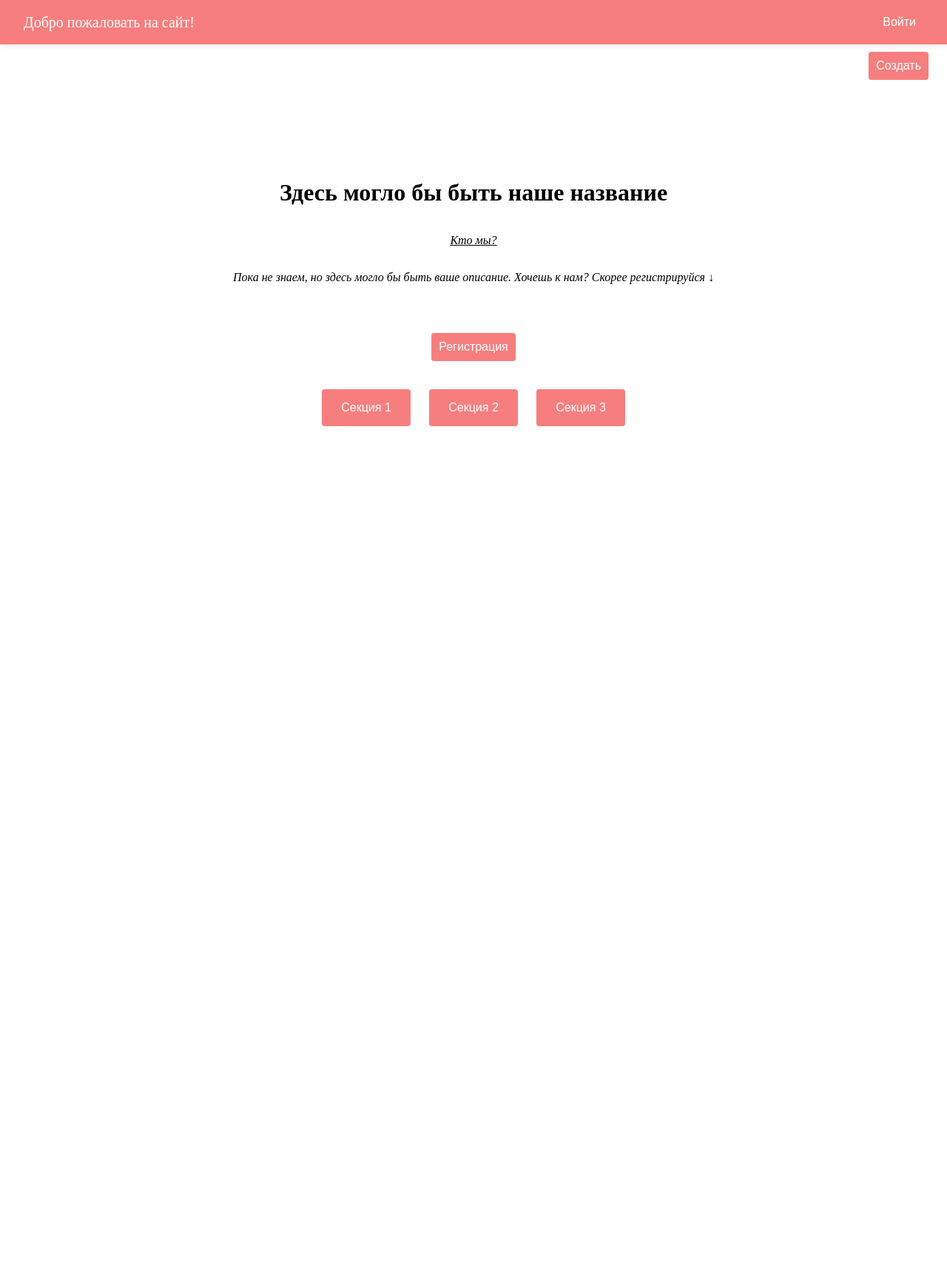
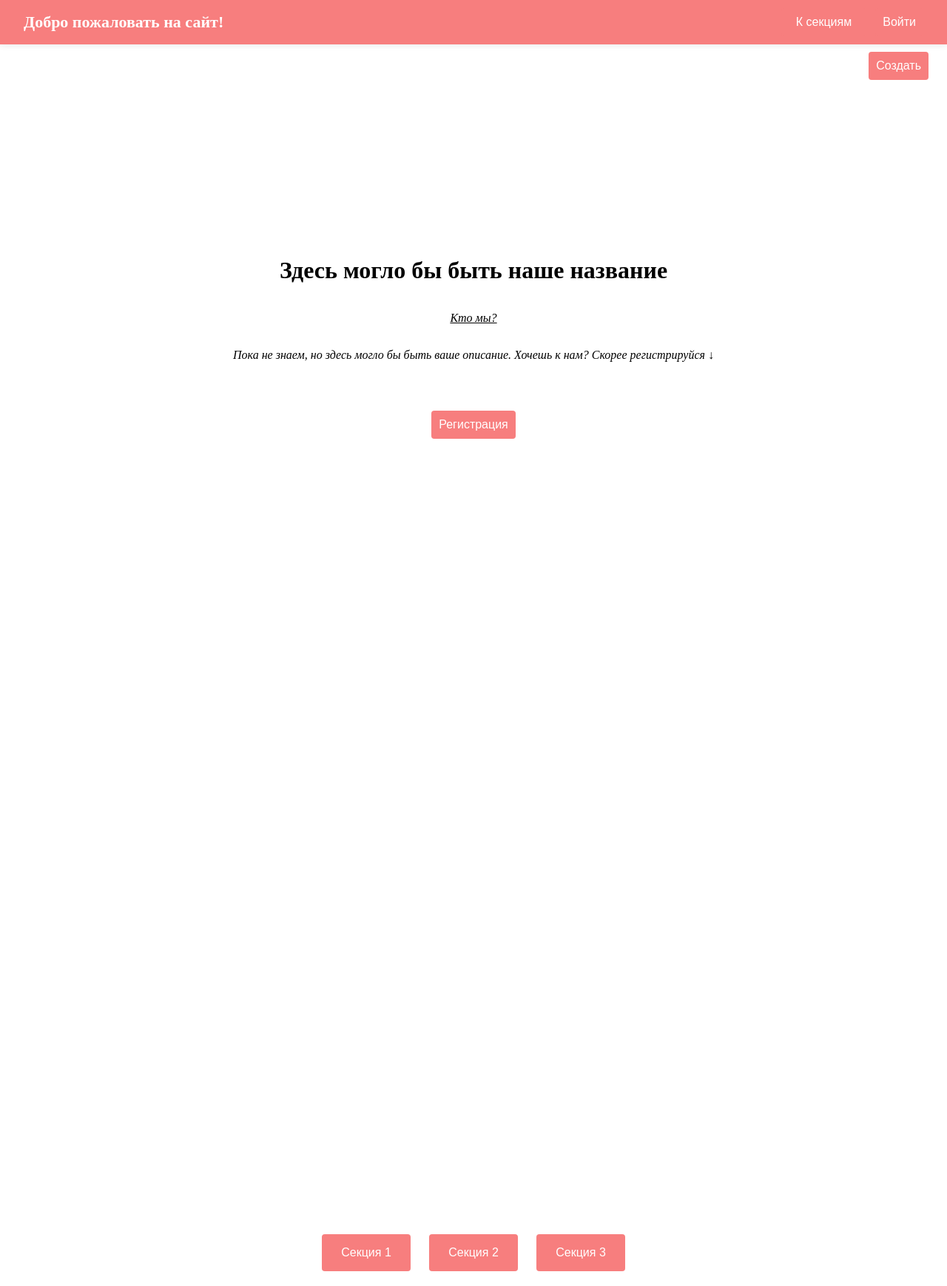
Before and after one commit to Vifiel/Geekmorolecon, a Flask app: page / in a window 1280 px wide. Shown: the whole page at 74% size. Before the commit the page ends 576 px from the top, so only its background shows below. Run offline with Flask 3, Linux system fonts and the light colour scheme.

Commit message:
Добавила скролл к секциям

```diff
--- a/static/css/styles.css
+++ b/static/css/styles.css
@@ -1,4 +1,14 @@
 {box-sizing: border-box}
+
+
+html {
+  scroll-behavior: smooth;
+}
+
+
+body {
+    padding-top: 60px;
+}
 
 /* шапка сайта */
 .fixed-header {
@@ -18,6 +28,18 @@
     padding: 0 32px;
     flex-wrap: wrap;
     box-sizing: border-box;
+}
+
+.header-title {
+    color: white;
+    text-decoration: none;
+    font-weight: bold;
+    font-size: 22px;
+}
+
+.header-buttons {
+    display: flex;
+    gap: 12px;
 }
 
 .fixed-btn {
@@ -167,6 +189,11 @@ transition: background 0.2s;
     margin: 20px 0;
 }
 
+#sections.section-row {
+    margin-top: 100vh;
+}
+
+
 /* кнопки секций */
 .section-btn {
     display: inline-block;
@@ -188,6 +215,23 @@ transition: background 0.2s;
     background-color: #d95c5c;
 }
 
+
+
+.to-sections-btn {
+    background: #F77E7E;
+    color: white;
+    border: none;
+    border-radius: 4px;
+    padding: 10px 20px;
+    font-size: 16px;
+    cursor: pointer;
+    margin-left: 16px;
+    transition: background 0.2s;
+}
+.to-sections-btn:hover {
+    background: #d95c5c;
+}
+
 /* выкидной текст */
 .dropdown-content {
     display: none;
--- a/static/js/sc.js
+++ b/static/js/sc.js
@@ -29,6 +29,16 @@ document.addEventListener("DOMContentLoaded", function () {
       }
     });
   });
+
+  const toSectionsBtn = document.getElementById("toSectionsBtn");
+  if (toSectionsBtn) {
+    toSectionsBtn.addEventListener("click", function () {
+      const sections = document.getElementById("sections");
+      if (sections) {
+        sections.scrollIntoView({ behavior: "smooth" });
+      }
+    });
+  }
 
   if (createSectionBtn && CreateSectionForm) {
     createSectionBtn.addEventListener("click", function () {
--- a/templates/index.html
+++ b/templates/index.html
@@ -7,10 +7,12 @@
 
 <!-- плашка (шапка) сверху сайта -->
 <div class="fixed-header">
-    <span>Добро пожаловать на сайт!</span>
+    <a href="/" class="header-title">Добро пожаловать на сайт!</a>
+    <div class="header-buttons">
+        <button class="to-sections-btn" id="toSectionsBtn">К секциям</button>
         <button class="signin-btn" id="Enter">Войти</button>
         <button class="exitbtn" id="exitBtn">Выйти</button>
-
+    </div>
 </div>
 
 <button class="regbtn fixed-btn" id="createSection">Создать</button>
@@ -75,6 +77,7 @@
     </form>
 </div>
 
+
 <!--главная часть страницы -->
 
 <div class="center-container">
@@ -94,8 +97,11 @@
 
     <br />
 
+</div>
+
+
 <!-- кнопки секций -->
-    <div class="section-row">
+<div id="sections" class="section-row">
     <div class="dropdown">
         <button class="section-btn dropdown-btn">Секция 1</button>
         <div class="dropdown-content">
@@ -122,8 +128,6 @@
 
 </div>
 
-</div>
-
 
 <script src="{{url_for('static', filename='js/sc.js')}}"></script>
 </body>
```
Lines whose indentation alone changed are shown as unchanged.
